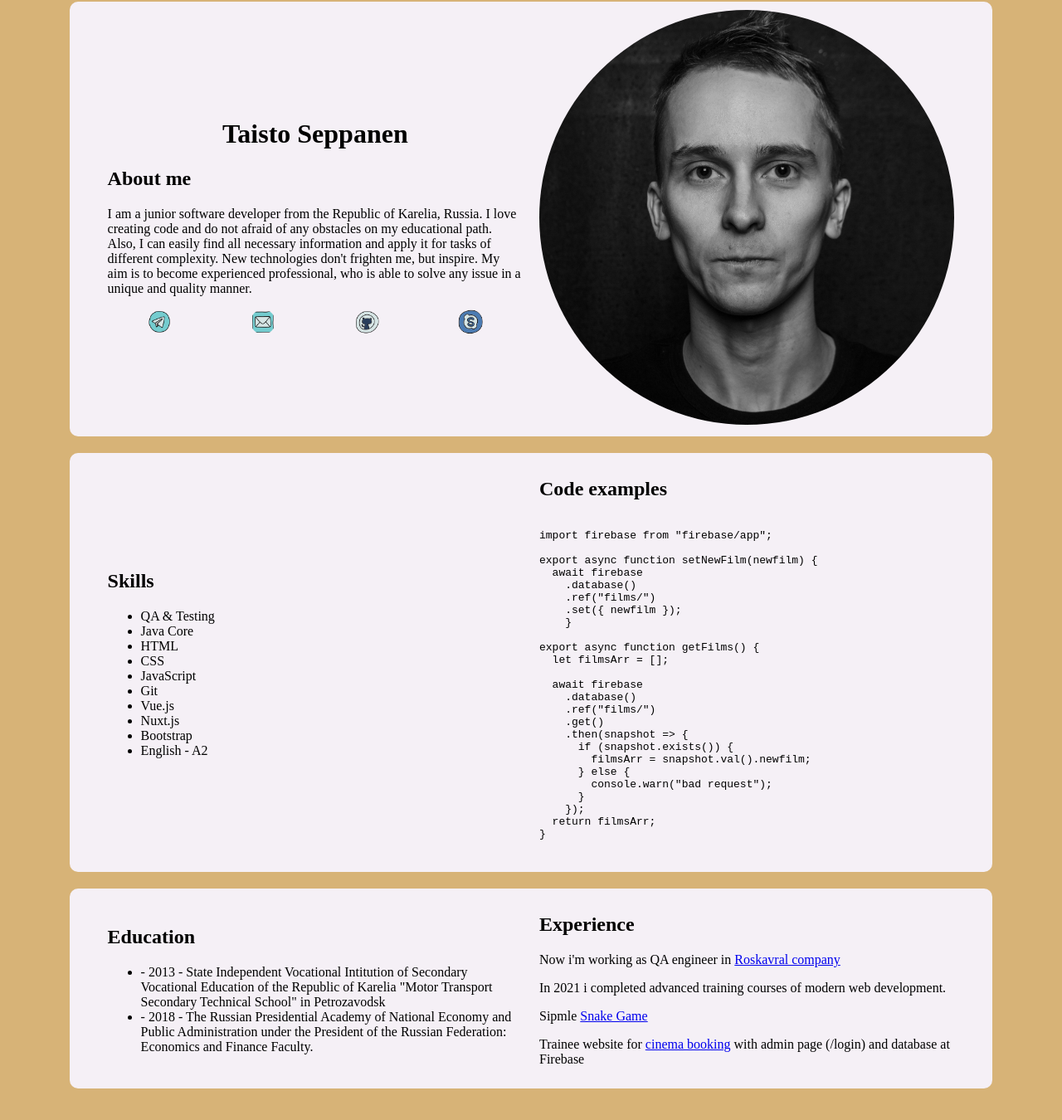
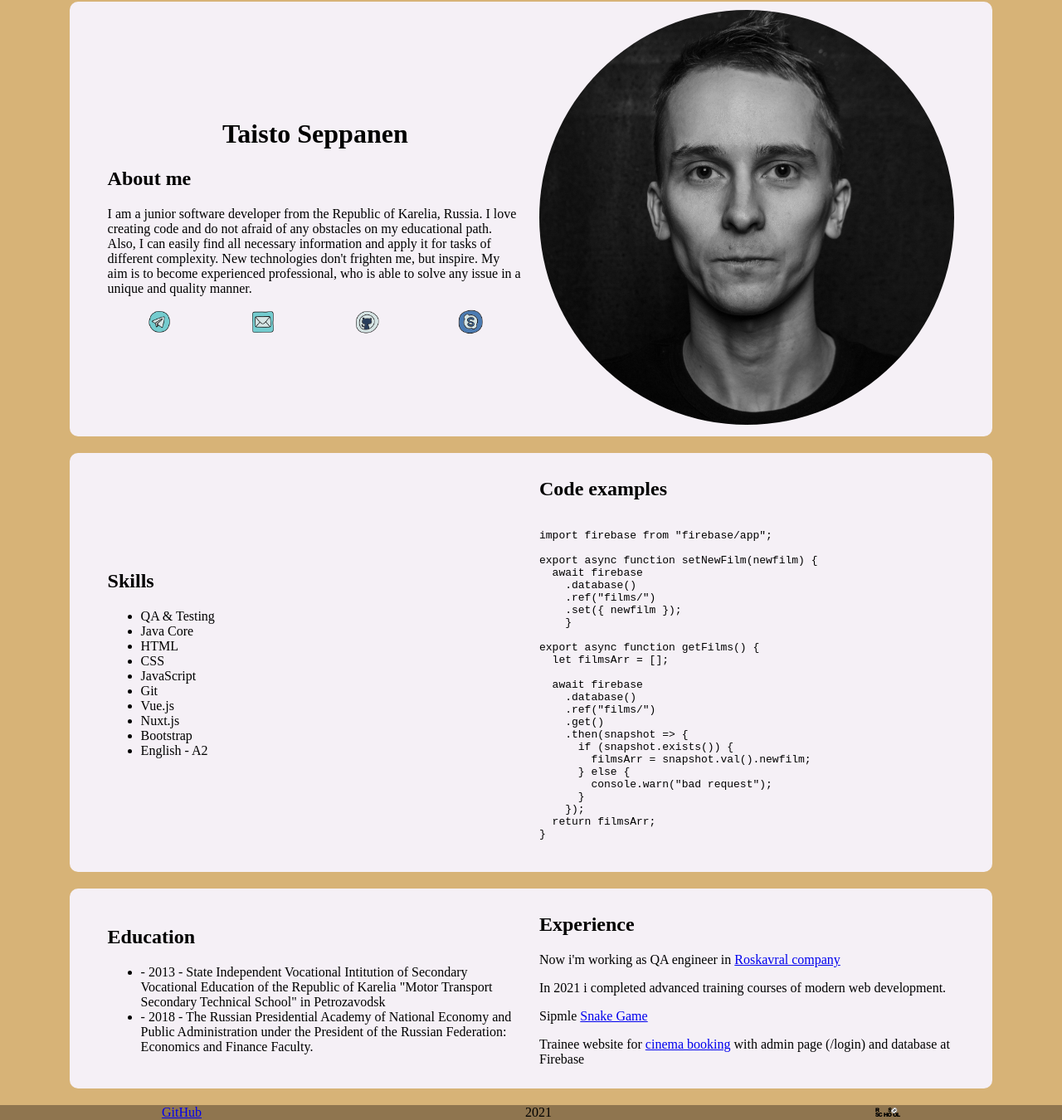
Before and after one commit to taisto-seppanen/rsschool-cv, a plain HTML site: page index.html in a window 1280 px wide. Shown: the part 36-1386 px from the top of the page at 83% size. Drawn offline with Linux system fonts and the light colour scheme.

Commit message:
feat: add footer

```diff
--- a/index.html
+++ b/index.html
@@ -80,7 +80,7 @@
           </ul>
         </div>
         <div class="card-item">
-          <img src="./photo.jpg" alt="taisto" />
+          <img class="photo" src="./photo.jpg" alt="taisto" />
         </div>
       </div>
 
@@ -180,5 +180,12 @@ export async function getFilms() {
         </div>
       </div>
     </main>
+    <footer>
+      <a href="https://github.com/taisto-seppanen" target="_blank">GitHub</a>
+      2021
+      <a href="https://rs.school/js/" target="_blank">
+        <img class="icon" src="./rs_school_js.svg" alt="rss"
+      /></a>
+    </footer>
   </body>
 </html>
--- a/style.css
+++ b/style.css
@@ -8,11 +8,14 @@ main {
   margin: 0 auto;
 }
 
-header {
+header,
+footer {
   background-color: rgb(143, 117, 79);
 }
+
 nav ul,
-.contact {
+.contact,
+footer {
   padding: 0;
   margin: 0;
   list-style: none;
@@ -49,7 +52,7 @@ nav ul,
 h1 {
   text-align: center;
 }
-img {
+.photo {
   width: 100%;
   border-radius: 50%;
 }
```
Also changed, not shown: cv-html-pic.png (added), rs_school_js.svg (added).
